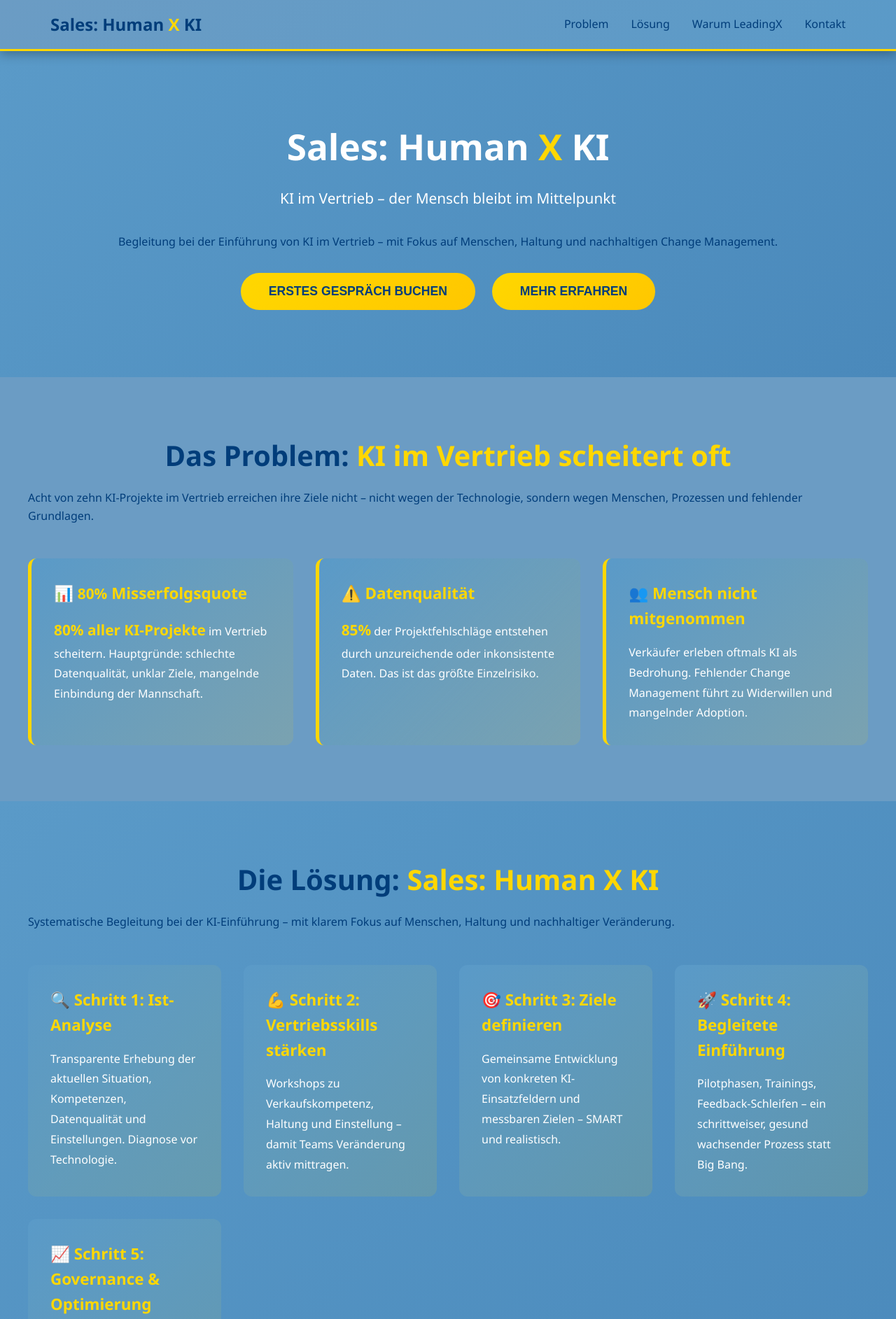
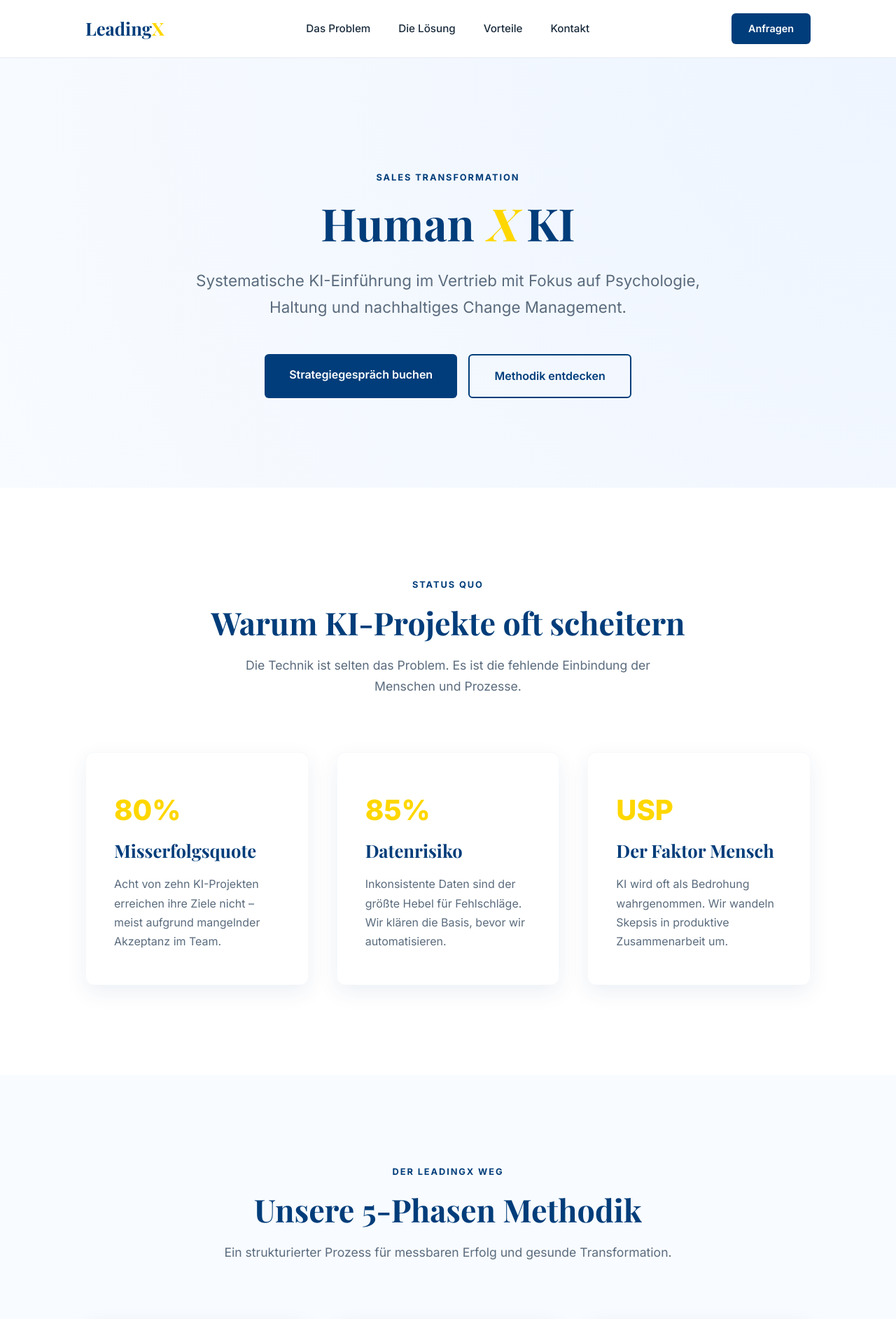
Before and after one commit to christianauer2-prog/Sales_HumanXKI, a plain HTML site: page index.html in a window 1280 px wide. Shown: the top 1885 px of the page at 70% size. Drawn offline with nearby package versions, Linux system fonts and the light colour scheme.

Commit message:
Update index.htmlProfessional layout redesign - Premium typography, spacing, and modern card components

```diff
--- a/index.html
+++ b/index.html
@@ -4,162 +4,364 @@
   <meta charset="UTF-8">
   <meta name="viewport" content="width=device-width, initial-scale=1.0">
   <title>Sales: Human X KI – KI im Vertrieb | LeadingX</title>
+  <link rel="preconnect" href="https://fonts.googleapis.com">
+  <link rel="preconnect" href="https://fonts.gstatic.com" crossorigin>
+  <link href="https://fonts.googleapis.com/css2?family=Inter:wght@400;500;600;700;800&family=Playfair+Display:wght@700&display=swap" rel="stylesheet">
   <style>
-    *{margin:0;padding:0;box-sizing:border-box}
-    body{font-family:Segoe UI,Tahoma,Geneva,sans-serif;color:#003d7a;background:#6b9cc4;line-height:1.6}
-    header{background:linear-gradient(135deg,#6b9cc4,#5a9ac8);padding:1rem 0;border-bottom:3px solid #FFD700;position:sticky;top:0;z-index:1000;box-shadow:0 4px 15px rgba(0,0,0,0.3)}
-    .header-container{max-width:1200px;margin:0 auto;display:flex;justify-content:space-between;align-items:center;padding:0 2rem}
-    .logo{font-weight:bold;font-size:1.5rem;color:#003d7a}
-    .logo span{color:#FFD700}
-    nav{display:flex;gap:2rem}
-    nav a{color:#003d7a;text-decoration:none;font-weight:500;transition:0.3s}
-    nav a:hover{color:#FFD700}
-    .hero{background:linear-gradient(135deg,#5a9ac8,#4a89bb);padding:6rem 2rem;text-align:center}
-    .hero h1{font-size:3.2rem;font-weight:800;color:#fff;margin-bottom:1rem}
-    .hero h1 .highlight{color:#FFD700}
-    .hero-subtitle{font-size:1.3rem;color:#fff;margin-bottom:2rem;max-width:700px;margin-left:auto;margin-right:auto}
-    .cta-buttons{display:flex;gap:1.5rem;justify-content:center;flex-wrap:wrap;margin-top:2rem}
-    .btn-primary{background:linear-gradient(135deg,#FFD700,#FFC700);color:#003d7a;padding:1rem 2.5rem;font-size:1.1rem;border:none;border-radius:50px;cursor:pointer;font-weight:700;transition:0.3s;text-transform:uppercase}
-    .btn-primary:hover{transform:translateY(-3px);box-shadow:0 8px 25px rgba(255,215,0,0.5)}
-    .section{padding:5rem 2rem}
-    .container{max-width:1200px;margin:0 auto}
-    .section-title{font-size:2.5rem;font-weight:800;text-align:center;margin-bottom:1rem;color:#003d7a}
-    .highlight{color:#FFD700}
-    .grid{display:grid;grid-template-columns:repeat(auto-fit,minmax(250px,1fr));gap:2rem;margin-top:3rem}
-    .card{background:linear-gradient(135deg,#5a9ac8,rgba(255,215,0,0.1));padding:2rem;border-radius:12px;border-left:5px solid #FFD700;transition:0.3s}
-    .card:hover{transform:translateY(-5px);box-shadow:0 8px 25px rgba(255,215,0,0.2)}
-    .card h3{color:#FFD700;font-size:1.4rem;margin-bottom:1rem}
-    .card p{color:#fff;line-height:1.8}
-    .problem{background-color:#6b9cc4}
-    .solution{background:linear-gradient(135deg,#5a9ac8,#4a89bb)}
-    .solution .card{border-left:none;border-top:4px solid linear-gradient(90deg,#FFD700,#FFC700)}
-    .benefits{background-color:#6b9cc4}
-    .benefit-item{padding:2rem;background:linear-gradient(135deg,#5a9ac8,rgba(74,137,187,0.5));border-radius:12px;border-left:5px solid #FFD700;margin-top:1rem}
-    .benefit-item h4{color:#FFD700;margin-bottom:0.8rem}
-    .cta-section{padding:5rem 2rem;text-align:center;background:linear-gradient(135deg,#5a9ac8,#4a89bb)}
-    .cta-section h2{font-size:2.5rem;color:#fff;margin-bottom:1rem}
-    .cta-section p{font-size:1.2rem;color:#fff;max-width:600px;margin:0 auto 2rem}
-    footer{background-color:#6b9cc4;border-top:1px solid rgba(255,215,0,0.3);padding:2rem;text-align:center;color:#003d7a}
-    .stat{color:#FFD700;font-weight:800;font-size:1.3rem}
+    :root {
+      --primary: #003d7a;
+      --accent: #FFD700;
+      --bg-light: #f8fbff;
+      --text-dark: #1a2b3c;
+      --text-muted: #5a6b7d;
+      --white: #ffffff;
+      --shadow: 0 10px 30px rgba(0, 61, 122, 0.08);
+    }
+
+    * { margin: 0; padding: 0; box-sizing: border-box; }
+
+    body {
+      font-family: 'Inter', -apple-system, sans-serif;
+      color: var(--text-dark);
+      background: var(--bg-light);
+      line-height: 1.7;
+      -webkit-font-smoothing: antialiased;
+    }
+
+    h1, h2, h3 {
+      font-family: 'Playfair Display', serif;
+      font-weight: 700;
+      line-height: 1.2;
+    }
+
+    .container { max-width: 1100px; margin: 0 auto; padding: 0 2rem; }
+
+    header {
+      background: rgba(255, 255, 255, 0.95);
+      backdrop-filter: blur(10px);
+      padding: 1.2rem 0;
+      position: sticky;
+      top: 0;
+      z-index: 1000;
+      border-bottom: 1px solid rgba(0, 61, 122, 0.1);
+    }
+
+    .header-container { display: flex; justify-content: space-between; align-items: center; }
+
+    .logo {
+      font-family: 'Playfair Display', serif;
+      font-weight: 800;
+      font-size: 1.6rem;
+      color: var(--primary);
+      text-decoration: none;
+    }
+
+    .logo span { color: var(--accent); }
+
+    nav { display: flex; gap: 2.5rem; }
+
+    nav a {
+      color: var(--text-dark);
+      text-decoration: none;
+      font-weight: 500;
+      font-size: 0.95rem;
+      transition: color 0.3s ease;
+    }
+
+    nav a:hover { color: var(--primary); }
+
+    .hero {
+      padding: 10rem 0 8rem;
+      text-align: center;
+      background: radial-gradient(circle at top right, #eef5ff 0%, var(--bg-light) 100%);
+    }
+
+    .hero h1 {
+      font-size: 4rem;
+      margin-bottom: 1.5rem;
+      color: var(--primary);
+    }
+
+    .hero .highlight { color: var(--accent); font-style: italic; }
+
+    .hero-subtitle {
+      font-size: 1.4rem;
+      color: var(--text-muted);
+      max-width: 750px;
+      margin: 0 auto 3rem;
+      font-weight: 400;
+    }
+
+    .cta-buttons { display: flex; gap: 1rem; justify-content: center; }
+
+    .btn {
+      padding: 1rem 2.2rem;
+      font-size: 1rem;
+      font-weight: 600;
+      border-radius: 6px;
+      cursor: pointer;
+      transition: all 0.3s cubic-bezier(0.165, 0.84, 0.44, 1);
+      text-decoration: none;
+      display: inline-block;
+    }
+
+    .btn-primary {
+      background: var(--primary);
+      color: var(--white);
+      border: none;
+    }
+
+    .btn-primary:hover {
+      transform: translateY(-2px);
+      box-shadow: 0 15px 30px rgba(0, 61, 122, 0.2);
+    }
+
+    .btn-outline {
+      background: transparent;
+      color: var(--primary);
+      border: 2px solid var(--primary);
+    }
+
+    .btn-outline:hover { background: rgba(0, 61, 122, 0.05); }
+
+    .section { padding: 8rem 0; }
+
+    .section-header { text-align: center; margin-bottom: 5rem; }
+
+    .section-tag {
+      text-transform: uppercase;
+      letter-spacing: 0.15em;
+      font-size: 0.8rem;
+      color: var(--primary);
+      font-weight: 700;
+      margin-bottom: 1rem;
+      display: block;
+    }
+
+    .section-title { font-size: 2.8rem; color: var(--primary); margin-bottom: 1.2rem; }
+
+    .section-desc { color: var(--text-muted); max-width: 650px; margin: 0 auto; font-size: 1.1rem; }
+
+    .grid {
+      display: grid;
+      grid-template-columns: repeat(auto-fit, minmax(300px, 1fr));
+      gap: 2.5rem;
+    }
+
+    .card {
+      background: var(--white);
+      padding: 3rem 2.5rem;
+      border-radius: 12px;
+      box-shadow: var(--shadow);
+      transition: transform 0.3s ease;
+      border: 1px solid rgba(0, 61, 122, 0.03);
+    }
+
+    .card:hover { transform: translateY(-8px); }
+
+    .card h3 { font-size: 1.6rem; color: var(--primary); margin-bottom: 1.2rem; }
+
+    .card p { color: var(--text-muted); font-size: 1rem; }
+
+    .stat-number {
+      display: block;
+      font-size: 2.5rem;
+      font-weight: 800;
+      color: var(--accent);
+      margin-bottom: 0.5rem;
+      font-family: 'Inter', sans-serif;
+    }
+
+    .benefit-list { margin-top: 2rem; }
+
+    .benefit-item {
+      display: flex;
+      align-items: flex-start;
+      gap: 1.5rem;
+      margin-bottom: 2rem;
+      padding-bottom: 2rem;
+      border-bottom: 1px solid rgba(0, 61, 122, 0.05);
+    }
+
+    .benefit-item:last-child { border: none; }
+
+    .benefit-icon {
+      background: rgba(255, 215, 0, 0.15);
+      color: var(--primary);
+      width: 45px;
+      height: 45px;
+      display: flex;
+      align-items: center;
+      justify-content: center;
+      border-radius: 50%;
+      flex-shrink: 0;
+      font-size: 1.2rem;
+    }
+
+    .benefit-content h4 { font-size: 1.3rem; color: var(--primary); margin-bottom: 0.5rem; font-family: 'Inter', sans-serif; }
+
+    .cta-section {
+      background: var(--primary);
+      color: var(--white);
+      padding: 6rem 0;
+      text-align: center;
+      border-radius: 20px;
+      margin: 4rem auto;
+      width: calc(100% - 4rem);
+    }
+
+    .cta-section h2 { font-size: 2.5rem; margin-bottom: 1.5rem; color: var(--white); }
+
+    .cta-section p { font-size: 1.2rem; opacity: 0.9; max-width: 600px; margin: 0 auto 3rem; }
+
+    .cta-section .btn-primary { background: var(--accent); color: var(--primary); }
+
+    footer {
+      padding: 4rem 0;
+      text-align: center;
+      border-top: 1px solid rgba(0, 61, 122, 0.1);
+      color: var(--text-muted);
+      font-size: 0.9rem;
+    }
+
+    @media (max-width: 768px) {
+      .hero h1 { font-size: 2.8rem; }
+      nav { display: none; }
+      .section-title { font-size: 2.2rem; }
+    }
   </style>
 </head>
 <body>
   <header>
-    <div class="header-container">
-      <div class="logo">Sales: Human <span>X</span> KI</div>
+    <div class="container header-container">
+      <a href="#" class="logo">Leading<span>X</span></a>
       <nav>
-        <a href="#problem">Problem</a>
-        <a href="#solution">Lösung</a>
-        <a href="#leadingx">Warum LeadingX</a>
+        <a href="#problem">Das Problem</a>
+        <a href="#solution">Die Lösung</a>
+        <a href="#leadingx">Vorteile</a>
         <a href="#contact">Kontakt</a>
       </nav>
+      <a href="#contact" class="btn btn-primary" style="padding: 0.6rem 1.5rem; font-size: 0.9rem;">Anfragen</a>
     </div>
   </header>
 
   <section class="hero">
     <div class="container">
-      <h1>Sales: Human <span class="highlight">X</span> KI</h1>
-      <p class="hero-subtitle">KI im Vertrieb – der Mensch bleibt im Mittelpunkt</p>
-      <p>Begleitung bei der Einführung von KI im Vertrieb – mit Fokus auf Menschen, Haltung und nachhaltigen Change Management.</p>
+      <span class="section-tag">Sales Transformation</span>
+      <h1>Human <span class="highlight">X</span> KI</h1>
+      <p class="hero-subtitle">Systematische KI-Einführung im Vertrieb mit Fokus auf Psychologie, Haltung und nachhaltiges Change Management.</p>
       <div class="cta-buttons">
-        <button class="btn-primary">ERSTES GESPRÄCH BUCHEN</button>
-        <button class="btn-primary">MEHR ERFAHREN</button>
+        <a href="#contact" class="btn btn-primary">Strategiegespräch buchen</a>
+        <a href="#solution" class="btn btn-outline">Methodik entdecken</a>
       </div>
     </div>
   </section>
 
-  <section class="section problem" id="problem">
+  <section class="section" id="problem" style="background: #fff;">
     <div class="container">
-      <h2 class="section-title">Das Problem: <span class="highlight">KI im Vertrieb scheitert oft</span></h2>
-      <p>Acht von zehn KI-Projekte im Vertrieb erreichen ihre Ziele nicht – nicht wegen der Technologie, sondern wegen Menschen, Prozessen und fehlender Grundlagen.</p>
+      <div class="section-header">
+        <span class="section-tag">Status Quo</span>
+        <h2 class="section-title">Warum KI-Projekte oft scheitern</h2>
+        <p class="section-desc">Die Technik ist selten das Problem. Es ist die fehlende Einbindung der Menschen und Prozesse.</p>
+      </div>
       <div class="grid">
         <div class="card">
-          <h3>📊 <span class="stat">80%</span> Misserfolgsquote</h3>
-          <p><span class="stat">80% aller KI-Projekte</span> im Vertrieb scheitern. Hauptgründe: schlechte Datenqualität, unklar Ziele, mangelnde Einbindung der Mannschaft.</p>
+          <span class="stat-number">80%</span>
+          <h3>Misserfolgsquote</h3>
+          <p>Acht von zehn KI-Projekten erreichen ihre Ziele nicht – meist aufgrund mangelnder Akzeptanz im Team.</p>
         </div>
         <div class="card">
-          <h3>⚠️ Datenqualität</h3>
-          <p><span class="stat">85%</span> der Projektfehlschläge entstehen durch unzureichende oder inkonsistente Daten. Das ist das größte Einzelrisiko.</p>
+          <span class="stat-number">85%</span>
+          <h3>Datenrisiko</h3>
+          <p>Inkonsistente Daten sind der größte Hebel für Fehlschläge. Wir klären die Basis, bevor wir automatisieren.</p>
         </div>
         <div class="card">
-          <h3>👥 Mensch nicht mitgenommen</h3>
-          <p>Verkäufer erleben oftmals KI als Bedrohung. Fehlender Change Management führt zu Widerwillen und mangelnder Adoption.</p>
+          <span class="stat-number">USP</span>
+          <h3>Der Faktor Mensch</h3>
+          <p>KI wird oft als Bedrohung wahrgenommen. Wir wandeln Skepsis in produktive Zusammenarbeit um.</p>
         </div>
       </div>
     </div>
   </section>
 
-  <section class="section solution" id="solution">
+  <section class="section" id="solution">
     <div class="container">
-      <h2 class="section-title">Die Lösung: <span class="highlight">Sales: Human X KI</span></h2>
-      <p>Systematische Begleitung bei der KI-Einführung – mit klarem Fokus auf Menschen, Haltung und nachhaltiger Veränderung.</p>
+      <div class="section-header">
+        <span class="section-tag">Der LeadingX Weg</span>
+        <h2 class="section-title">Unsere 5-Phasen Methodik</h2>
+        <p class="section-desc">Ein strukturierter Prozess für messbaren Erfolg und gesunde Transformation.</p>
+      </div>
       <div class="grid">
         <div class="card">
-          <h3>🔍 Schritt 1: Ist-Analyse</h3>
-          <p>Transparente Erhebung der aktuellen Situation, Kompetenzen, Datenqualität und Einstellungen. Diagnose vor Technologie.</p>
+          <h3>01 Ist-Analyse</h3>
+          <p>Transparente Erhebung von Kompetenzen und Datenqualität. Diagnose vor Technologie.</p>
         </div>
         <div class="card">
-          <h3>💪 Schritt 2: Vertriebsskills stärken</h3>
-          <p>Workshops zu Verkaufskompetenz, Haltung und Einstellung – damit Teams Veränderung aktiv mittragen.</p>
+          <h3>02 Skills & Haltung</h3>
+          <p>Workshops zu Verkaufskompetenz, damit Teams die Veränderung aktiv mitgestalten.</p>
         </div>
         <div class="card">
-          <h3>🎯 Schritt 3: Ziele definieren</h3>
-          <p>Gemeinsame Entwicklung von konkreten KI-Einsatzfeldern und messbaren Zielen – SMART und realistisch.</p>
+          <h3>03 SMART-Ziele</h3>
+          <p>Definition konkreter KI-Einsatzfelder mit klaren, messbaren Erfolgskriterien.</p>
         </div>
         <div class="card">
-          <h3>🚀 Schritt 4: Begleitete Einführung</h3>
-          <p>Pilotphasen, Trainings, Feedback-Schleifen – ein schrittweiser, gesund wachsender Prozess statt Big Bang.</p>
+          <h3>04 Pilot & Training</h3>
+          <p>Schrittweise Einführung mit Feedback-Schleifen statt riskantem "Big Bang".</p>
         </div>
         <div class="card">
-          <h3>📈 Schritt 5: Governance & Optimierung</h3>
-          <p>Laufendes Monitoring, KPI-Tracking und kontinuierliche Verbesserung – transparent und nachhaltig.</p>
+          <h3>05 Governance</h3>
+          <p>Laufendes Monitoring und kontinuierliche Optimierung für nachhaltigen ErVOLLg.</p>
         </div>
       </div>
     </div>
   </section>
 
-  <section class="section benefits" id="leadingx">
+  <section class="section" id="leadingx" style="background: #fff;">
     <div class="container">
-      <h2 class="section-title">Warum <span class="highlight">LeadingX</span>?</h2>
-      <p>LeadingX hat jahrelange Expertise in Verkaufspsychologie, Haltungsarbeit und Change Management – genau die Kernkompetenzen, die KI-Projekte erfolgreich machen.</p>
+      <div class="section-header">
+        <span class="section-tag">Expertise</span>
+        <h2 class="section-title">Warum LeadingX?</h2>
+        <p class="section-desc">Wir vereinen Verkaufspsychologie mit modernster Technologie-Expertise.</p>
+      </div>
+      <div class="benefit-list">
         <div class="benefit-item">
-        <h4>🎯 Menschen im Mittelpunkt</h4>
-        <p>Nicht: "Wie implementieren wir KI?" Sondern: "Wie nehmen wir die Menschen mit?" Das ist der USP von LeadingX.</p>
+          <div class="benefit-icon">🎯</div>
+          <div class="benefit-content">
+            <h4>Fokus auf Haltung</h4>
+            <p>Wir fragen nicht nur nach dem "Wie", sondern nach dem "Warum". Menschen bewegen ist unser Kern.</p>
+          </div>
         </div>
         <div class="benefit-item">
-        <h4>🔄 Change Management Expertise</h4>
-        <p>70% digitaler Transformationen scheitern durch schlechtes Change Management. Wir haben die Expertise, dies zu vermeiden.</p>
+          <div class="benefit-icon">🔄</div>
+          <div class="benefit-content">
+            <h4>Change Management</h4>
+            <p>Jahrelange Erfahrung in der Begleitung komplexer Transformationsprozesse in DACH-Unternehmen.</p>
+          </div>
         </div>
         <div class="benefit-item">
-        <h4>💼 Verkaufs-Kompetenz</h4>
-        <p>Mit Produkten wie V-Navi und X10 verfügen wir über fundierte Verkaufspsychologie – das ist die Basis für KI-Erfolg.</p>
+          <div class="benefit-icon">📊</div>
+          <div class="benefit-content">
+            <h4>Forschungsbasiert</h4>
+            <p>Wir nutzen Erkenntnisse der Neurobiologie für effektivere Lern- und Arbeitsprozesse.</p>
           </div>
-      <div class="benefit-item">
-        <h4>📊 Forschungsbasiert</h4>
-        <p>Aktuelle Studien zeigen: Managementunterstützung und positive Haltung sind die Top-Treiber für KI-Erfolg – nicht Technik-Know-how.</p>
         </div>
-      <div class="benefit-item">
-        <h4>🎓 Ganzheitlicher Ansatz</h4>
-        <p>Wir begleiten Datenqualität, Governance, Ethik, Trainings und Kommunikation – alle kritischen Erfolgsfaktoren.</p>
-      </div>
-      <div class="benefit-item">
-        <h4>✅ 7x höhere Erfolgsrate</h4>
-        <p>Unternehmen mit systematischem Vorgehen, klarer Governance und professionellem Change Management haben 7x höhere Erfolgschancen.</p>
       </div>
     </div>
   </section>
 
   <section class="cta-section" id="contact">
     <div class="container">
-      <h2>Bereit für erfolgreiche KI im Vertrieb?</h2>
-      <p>Lassen Sie uns ein unverbindliches erstes Gespräch führen. Wir analysieren Ihre Situation, zeigen Chancen auf und entwickeln gemeinsam einen Weg – mit klarem Fokus auf Menschen, Haltung und nachhaltigen Erfolg.</p>
-      <button class="btn-primary">JETZT GESPRÄCH VEREINBAREN</button>
+      <h2>Bereit für die Zukunft des Vertriebs?</h2>
+      <p>Lassen Sie uns gemeinsam analysieren, wie KI Ihre Vertriebsmannschaft sinnvoll unterstützen kann.</p>
+      <a href="mailto:info@LeadingX.com" class="btn btn-primary">Jetzt Gespräch vereinbaren</a>
     </div>
   </section>
 
   <footer>
+    <div class="container">
       <p>&copy; 2026 LeadingX | Sales: Human X KI</p>
-    <p>Mensch im Mittelpunkt. KI im Dienst. Erfolg nachhaltig.</p>
+      <p style="margin-top: 0.5rem; font-style: italic;">Mensch im Mittelpunkt. KI im Dienst. Erfolg nachhaltig.</p>
+    </div>
   </footer>
 </body>
 </html>
```
Lines whose indentation alone changed are shown as unchanged.
